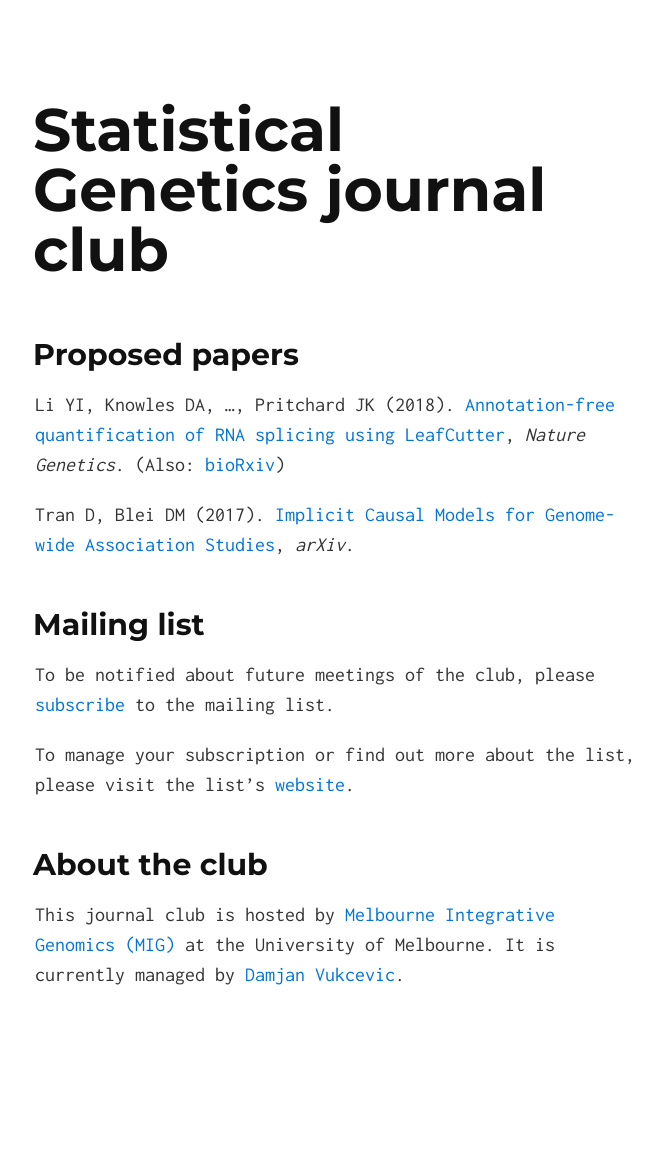
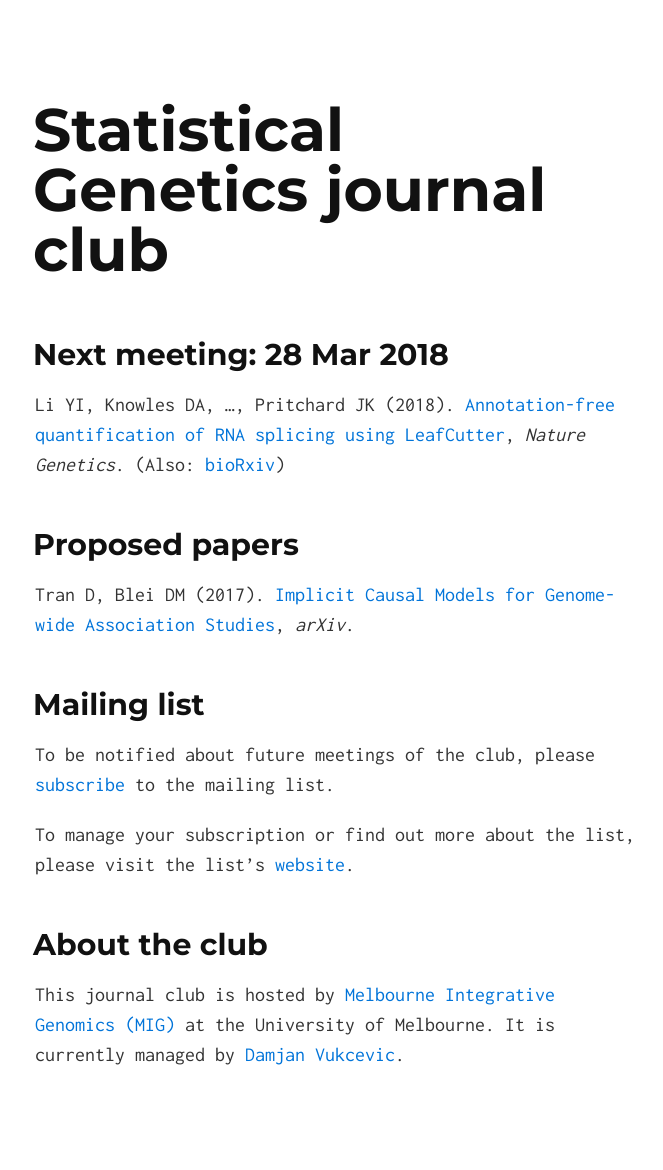
Before and after one commit to melbintgen/statgen-journal-club, a Jekyll site: the page built from index.md, in a window 1280 px wide. Shown: the whole page, without its empty margins (305-968 px from the left). Built offline with Jekyll 4.4.1, drawn with Linux system fonts in a browser that asks for light colours; our own code applies the rules of GitHub Pages for plain Markdown files; before the commit the page ends 1090 px from its top, so only the background shows below that.

Commit message:
Announce meeting for 28 Mar 2018

```diff
--- a/index.md
+++ b/index.md
@@ -3,12 +3,15 @@ layout: default
 ---
 
 
-## Proposed papers
+## Next meeting: 28 Mar 2018
 
 Li YI, Knowles DA, ..., Pritchard JK (2018).  [Annotation-free quantification
 of RNA splicing using
 LeafCutter](https://dx.doi.org/10.1038/s41588-017-0004-9), *Nature Genetics*.
 (Also: [bioRxiv](https://doi.org/10.1101/044107))
+
+
+## Proposed papers
 
 Tran D, Blei DM (2017).  [Implicit Causal Models for Genome-wide Association
 Studies](https://arxiv.org/abs/1710.10742), *arXiv*.
```
